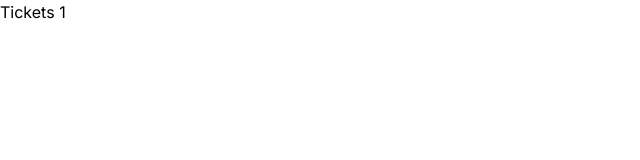
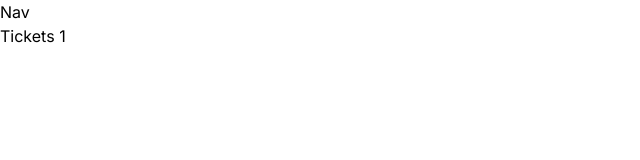
Before and after one commit to Muhammad-Umar-Khan/tickets_fs, a Next.js app: page /tickets/1 in a window 1280 px wide. Shown: the top 160 px of the page, without its empty margins (0-640 px from the left). Built offline with nearby package versions, Linux system fonts and the light colour scheme.

Commit message:
layout.tsx acts as wrapper for all pages

```diff
--- a/app/layout.tsx
+++ b/app/layout.tsx
@@ -4,6 +4,7 @@
 
 import { config } from "@fortawesome/fontawesome-svg-core";
 import "@fortawesome/fontawesome-svg-core";
+import Nav from "./(components)/Nav";
 
 config.autoAddCss = false;
 const inter = Inter({ subsets: ["latin"] });
@@ -20,7 +21,10 @@
 }>) {
   return (
     <html lang="en">
-      <body className={inter.className}>{children}</body>
+      <body className={inter.className}>
+        <Nav />
+        {children}
+      </body>
     </html>
   );
 }
--- a/app/page.tsx
+++ b/app/page.tsx
@@ -1,10 +1,8 @@
 import { Fragment } from "react";
-import Nav from "./(components)/Nav";
 
 export default function Home() {
   return (
     <Fragment>
-      <Nav />
       <h1>Fullstack tickets app</h1>
     </Fragment>
   );
```
